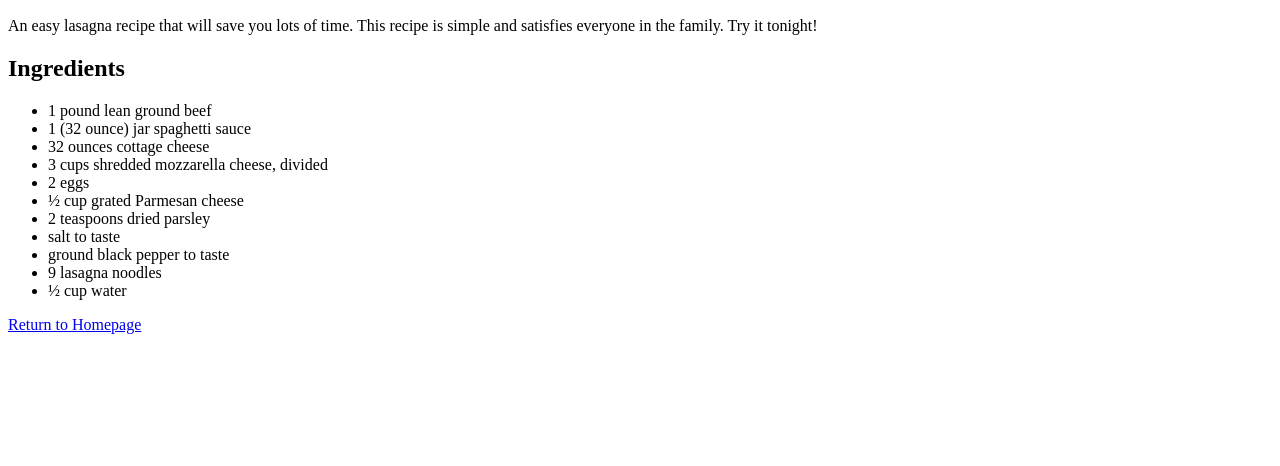
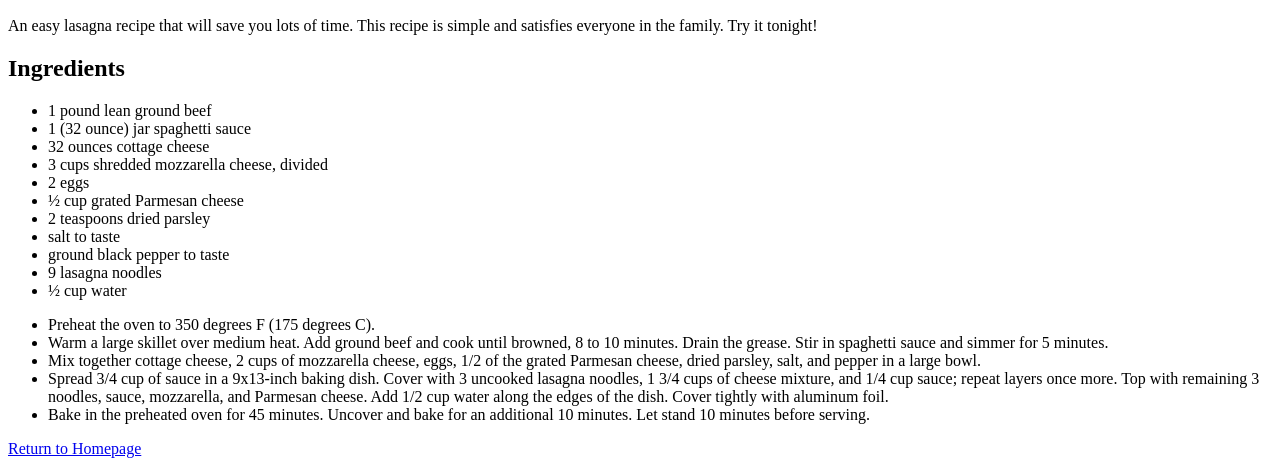
Before and after one commit to JLPacs/odin-recipes, a plain HTML site: page recipes/lasagna.html in a window 1280 px wide. Shown: the part 509-975 px from the top of the page. Before the commit the page ends 851 px from the top, so only its background shows below. Drawn offline with Linux system fonts and the light colour scheme.

Commit message:
Add Steps for pages
Add Steps for each page
- Page lasagna.html
- Page easy-squash-spaghetti.html
- Page easy-carbonara

```diff
--- a/recipes/lasagna.html
+++ b/recipes/lasagna.html
@@ -23,6 +23,13 @@
             <li>9 lasagna noodles</li>
             <li>½ cup water</li>
         </ul>
+        <ul>
+            <lI>Preheat the oven to 350 degrees F (175 degrees C).</lI>
+            <lI>Warm a large skillet over medium heat. Add ground beef and cook until browned, 8 to 10 minutes. Drain the grease. Stir in spaghetti sauce and simmer for 5 minutes.</lI>
+            <lI>Mix together cottage cheese, 2 cups of mozzarella cheese, eggs, 1/2 of the grated Parmesan cheese, dried parsley, salt, and pepper in a large bowl.</lI>
+            <lI>Spread 3/4 cup of sauce in a 9x13-inch baking dish. Cover with 3 uncooked lasagna noodles, 1 3/4 cups of cheese mixture, and 1/4 cup sauce; repeat layers once more. Top with remaining 3 noodles, sauce, mozzarella, and Parmesan cheese. Add 1/2 cup water along the edges of the dish. Cover tightly with aluminum foil.</lI>
+            <lI>Bake in the preheated oven for 45 minutes. Uncover and bake for an additional 10 minutes. Let stand 10 minutes before serving.</lI>
+        </ul>
         <a href="../index.html">Return to Homepage</a>
     </body>
 </html>
```
Also changed, not shown: recipes/easy-carbonara.html (+5 -0 lines), recipes/easy-squash-spaghetti.html (+5 -0 lines).
